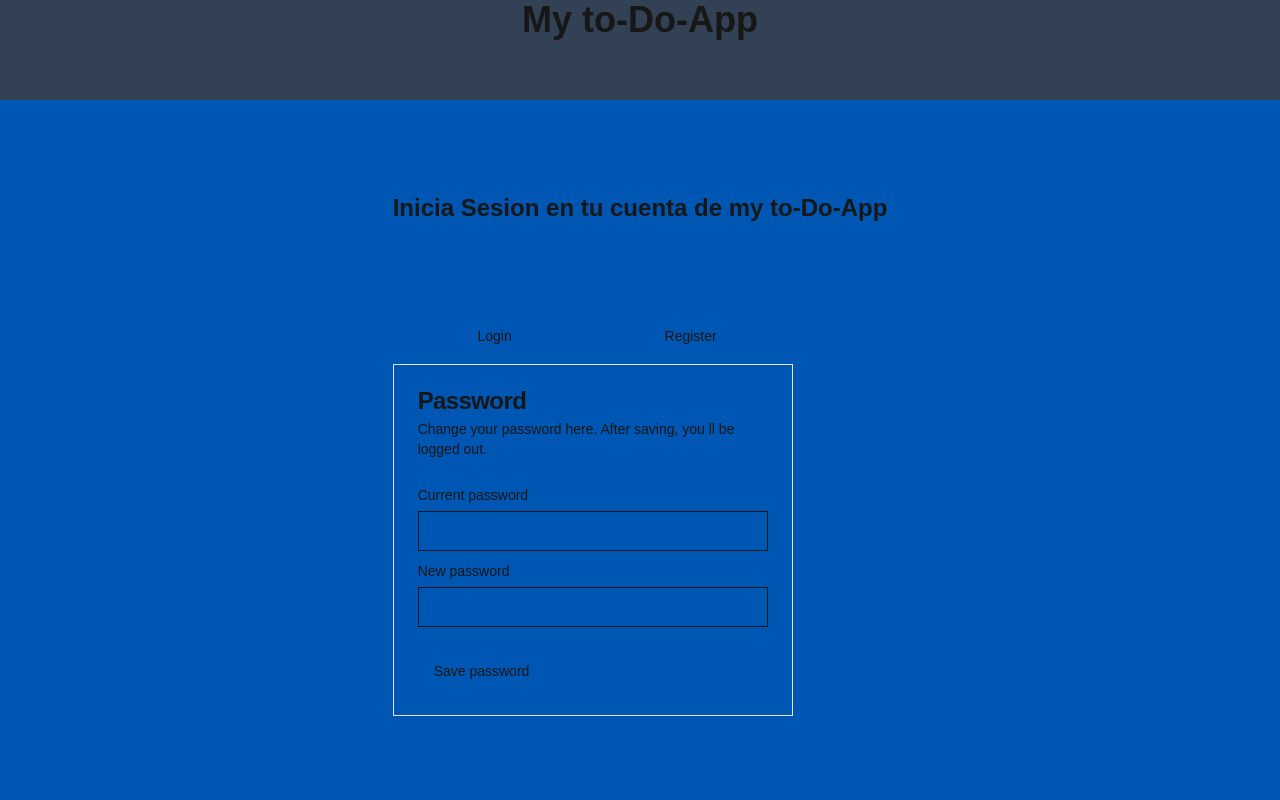
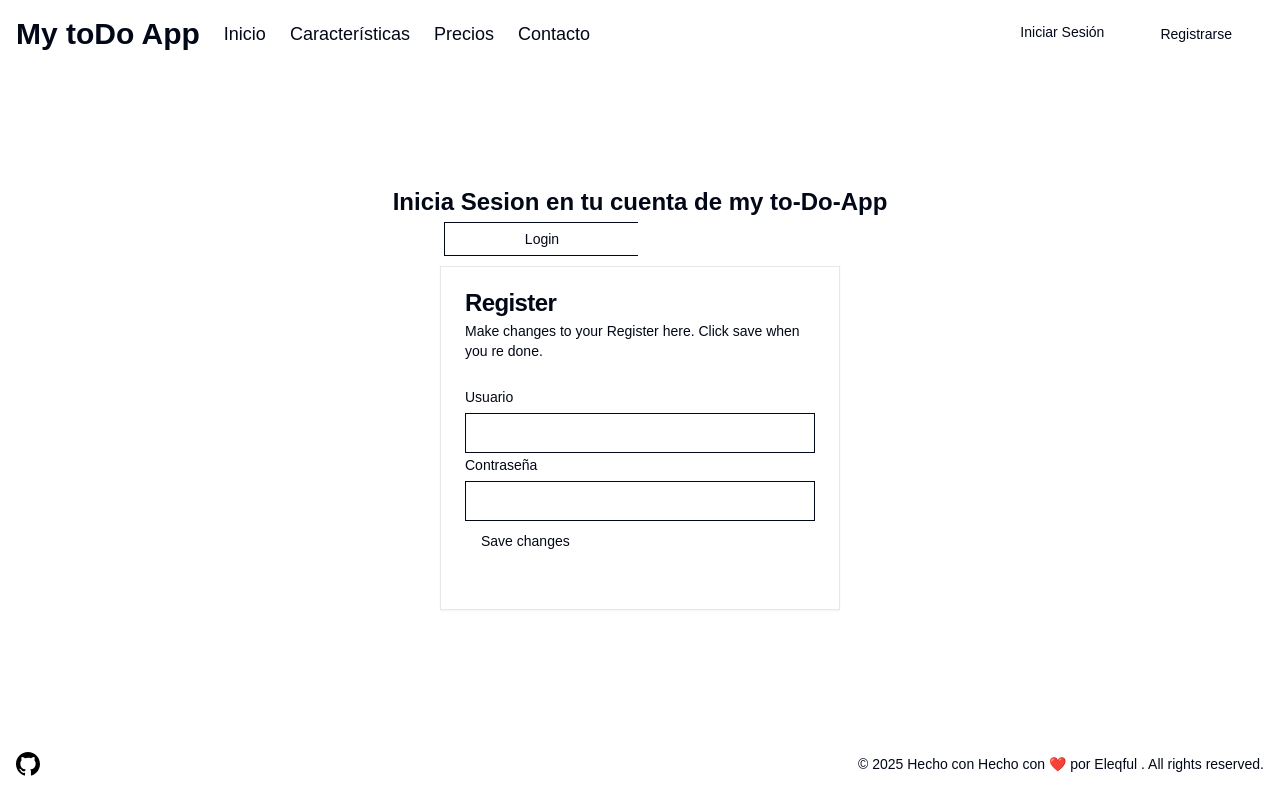
Before and after one commit to EleanQuintero/my-todo-v3, a Next.js app: page /login in a window 1280 px wide. Both pictures are taken after a click on the tab "Register". Shown: the top 800 px of the page. Built offline with nearby package versions, Linux system fonts and the light colour scheme; no server answers.

Commit message:
agregar soporte para Tailwind CSS, mejorar el diseño de la página de inicio de sesión, y añadir un pie de página con enlaces a GitHub

```diff
--- a/src/app/lib/data.tsx
+++ b/src/app/lib/data.tsx
@@ -25,6 +25,7 @@ export async function fetchUsers({ username, password }: userData): Promise<user
         } else {
             const json = await response.json();
             const user: userData = json
+            window.location.href = '/dashboard'
             return user;
         }
     } catch (error: unknown) {
--- a/src/app/login/layout.tsx
+++ b/src/app/login/layout.tsx
@@ -1,10 +1,8 @@
 import type { Metadata } from "next";
-import GHLogo from "../ui/icons/gh-logo";
 import { UserDataProvider } from "@/contexts/userDataContext";
 import "@/app/ui/globals.css"
-
-
-const currentYear = new Date().getFullYear();
+import { Header } from "@/components/Header";
+import Footer from "@/components/ui/Footer";
 
 export const metadata: Metadata = {
   title: "Login Page",
@@ -18,23 +16,16 @@ export default function LoginLayout({
 }>) {
 
   return (
-      <body>
-        <main className="grid grid-rows-custom-layout m-auto p-0 h-screen">
-        <h1 className=" bg-slate-700 grid font-extrabold text-4xl justify-items-center">My to-Do-App</h1>
+    <main className="flex flex-col min-h-screen">
+      <Header />
+      <div className="flex flex-1 items-center justify-center">
         <UserDataProvider>
-        {children}
+          <div className="max-w-screen-lg mx-auto p-4 w-full">
+            {children}
+          </div>
         </UserDataProvider>
-        <footer className="bg-slate-700 pt-8 pb-6 f6 color-fg-muted p-responsive-gray-900 text-white w-full flex p-4">
-            <p className="flex-grow text-center">
-                hecho con amor por eleqful © {currentYear}
-            </p>
-            <div className="flex space-x-2">
-                <a target="_blank" href="https://github.com/EleanQuintero" aria-label="GitHub">
-                    <GHLogo className="w-4 h-4"/>
-                </a>
-            </div>
-        </footer>
-        </main>
-      </body>
+      </div>
+      <Footer />
+    </main>
   );
 }
--- a/src/app/login/page.tsx
+++ b/src/app/login/page.tsx
@@ -34,7 +34,7 @@ export default function Login() {
     }
   };
   return (
-    <section className="grid m-auto p-0 h-screen">
+    <section className="grid m-auto p-0 justify-items-center items-center">
         <h1 className="text-2xl font-extrabold justify-items-center m-auto">
           Inicia Sesion en tu cuenta de my to-Do-App
         </h1>
--- a/src/app/ui/globals.css
+++ b/src/app/ui/globals.css
@@ -17,23 +17,18 @@
     --foreground: 210 40% 98%; /* Texto claro */
   }
 }
-:root {
-  --background: #0056b3;
-  --foreground: #171717;
-}
 
 @media (prefers-color-scheme: dark) {
   :root {
-    --background: #0056b3;
-    --foreground: #ededed;
+    --background: 222.2 84% 4.9%; /* Fondo oscuro */
+    --foreground: 210 40% 98%; /* Texto claro */
   }
 }
 
 body {
-  color: var(--foreground);
-  background: var(--background);
   font-family: Arial, Helvetica, sans-serif;
   margin: auto;
   padding: 0;
-  height: 100vh;
+  background-color: hsl(var(--background));
+  color: hsl(var(--foreground));
 }
--- a/src/app/ui/icons/gh-logo.tsx
+++ b/src/app/ui/icons/gh-logo.tsx
@@ -6,8 +6,8 @@ interface GHLogoProps {
 
 const GHLogo: React.FC<GHLogoProps> = ({ className }) => {
     return (
-        <svg xmlns="http://www.w3.org/2000/svg" width="32" height="32" viewBox="0 0 97.707 97.707" className={className}>
-            <path fillRule="evenodd" clipRule="evenodd" d="M48.854 0C21.839 0 0 22 0 49.217c0 21.756 13.993 40.172 33.405 46.69 2.427.49 3.316-1.059 3.316-2.362 0-1.141-.08-5.052-.08-9.127-13.59 2.934-16.42-5.867-16.42-5.867-2.184-5.704-5.42-7.17-5.42-7.17-4.448-3.015.324-3.015.324-3.015 4.934.326 7.523 5.052 7.523 5.052 4.367 7.496 11.404 5.378 14.235 4.074.404-3.178 1.699-5.378 3.074-6.6-10.839-1.141-22.243-5.378-22.243-24.283 0-5.378 1.94-9.778 5.014-13.2-.485-1.222-2.184-6.275.486-13.038 0 0 4.125-1.304 13.426 5.052a46.97 46.97 0 0 1 12.214-1.63c4.125 0 8.33.571 12.213 1.63 9.302-6.356 13.427-5.052 13.427-5.052 2.67 6.763.97 11.816.485 13.038 3.155 3.422 5.015 7.822 5.015 13.2 0 18.905-11.404 23.06-22.324 24.283 1.78 1.548 3.316 4.481 3.316 9.126 0 6.6-.08 11.897-.08 13.526 0 1.304.89 2.853 3.316 2.364 19.412-6.52 33.405-24.935 33.405-46.691C97.707 22 75.788 0 48.854 0z" fill="#fff"/>
+        <svg width="64" height="64" viewBox="0 0 97.707 97.707" className={className}>
+            <path fillRule="evenodd" clipRule="evenodd" d="M48.854 0C21.839 0 0 22 0 49.217c0 21.756 13.993 40.172 33.405 46.69 2.427.49 3.316-1.059 3.316-2.362 0-1.141-.08-5.052-.08-9.127-13.59 2.934-16.42-5.867-16.42-5.867-2.184-5.704-5.42-7.17-5.42-7.17-4.448-3.015.324-3.015.324-3.015 4.934.326 7.523 5.052 7.523 5.052 4.367 7.496 11.404 5.378 14.235 4.074.404-3.178 1.699-5.378 3.074-6.6-10.839-1.141-22.243-5.378-22.243-24.283 0-5.378 1.94-9.778 5.014-13.2-.485-1.222-2.184-6.275.486-13.038 0 0 4.125-1.304 13.426 5.052a46.97 46.97 0 0 1 12.214-1.63c4.125 0 8.33.571 12.213 1.63 9.302-6.356 13.427-5.052 13.427-5.052 2.67 6.763.97 11.816.485 13.038 3.155 3.422 5.015 7.822 5.015 13.2 0 18.905-11.404 23.06-22.324 24.283 1.78 1.548 3.316 4.481 3.316 9.126 0 6.6-.08 11.897-.08 13.526 0 1.304.89 2.853 3.316 2.364 19.412-6.52 33.405-24.935 33.405-46.691C97.707 22 75.788 0 48.854 0z" fill="#000"/>
         </svg>
     );
 };
--- a/src/components/Header.tsx
+++ b/src/components/Header.tsx
@@ -1,9 +1,38 @@
+import Link from "next/link"
+import { Button } from "@/components/ui/button"
 
-
-export const Header: React.FC = () => {
+export function Header() {
   return (
-    <header>
-      <h1 className="title lg:text-7xl w-full text-red-700 font-extrabold text-4xl bg-black">My to-Do-App!</h1>
+    <header className="flex justify-between items-center px-4 py-3 w-full">
+      <div className="container flex h-11 items-center">
+        <div className="flex items-center gap-6">
+          <Link href="/" className="text-3xl font-bold">
+           My toDo App
+          </Link>
+          <nav className="hidden md:flex gap-6">
+            <Link href="/" className="text-lg font-medium transition-colors hover:text-primary">
+              Inicio
+            </Link>
+            <Link href="/caracteristicas" className="text-lg font-medium transition-colors hover:text-primary">
+              Características
+            </Link>
+            <Link href="/precios" className="text-lg font-medium transition-colors hover:text-primary">
+              Precios
+            </Link>
+            <Link href="/contacto" className="text-lg font-medium transition-colors hover:text-primary">
+              Contacto
+            </Link>
+          </nav>
+        </div>
+        <div className="flex gap-2 ml-auto">
+          <Button variant="ghost" asChild>
+            <Link className="text-lg" href="/Login">Iniciar Sesión</Link>
+          </Button>
+          <Button size={"lg"} asChild>
+            <Link className="text-lg font-medium transition-colors hover:text-primary" href="/Login">Registrarse</Link>
+          </Button>
+        </div>
+      </div>
     </header>
   )
 }
--- /dev/null
+++ b/src/components/ui/Footer.tsx
@@ -0,0 +1,25 @@
+import GHLogo from "@/app/ui/icons/gh-logo"
+import Link from "next/link"
+
+export default function Footer() {
+  const currentYear = new Date().getFullYear()
+
+  return (
+    <footer className="bg-background flex-shrink-0">
+      <div className="container mx-auto px-4 py-6 flex flex-col sm:flex-row justify-between items-center">
+        <div className="flex items-center mb-4 sm:mb-0">
+          <Link
+            href="https://github.com/yourusername"
+            target="_blank"
+            rel="noopener noreferrer"
+            className="text-foreground hover:text-primary transition-colors"
+            aria-label="Visit my GitHub profile"
+          >
+            <GHLogo className="w-6 h-6" />
+          </Link>
+        </div>
+        <div className="text-sm text-muted-foreground">© {currentYear} Hecho con Hecho con <span className="text-red-500">❤️</span> por Eleqful  . All rights reserved.</div>
+      </div>
+    </footer>
+  )
+}
--- a/src/components/ui/LogRegisterInput.tsx
+++ b/src/components/ui/LogRegisterInput.tsx
@@ -19,13 +19,13 @@ interface LogRegisterInputProps {
 
 export const LogRegisterInput = ({handleLoginSumbit, handleRegisterSumbit, error}: LogRegisterInputProps) => {
   return (
-    <Tabs defaultValue="Login" className="w-[400px]">
-      <TabsList className="grid w-full grid-cols-2">
-        <TabsTrigger value="Login">Login</TabsTrigger>
-        <TabsTrigger value="Register">Register</TabsTrigger>
+    <Tabs defaultValue="Login" className="w-[400px] ">
+      <TabsList className="grid w-full grid-cols-2 ">
+        <TabsTrigger value="Login" className="bg-background text-foreground border border-muted data-[state=active]:bg-primary data-[state=active]:text-white">Login</TabsTrigger>
+        <TabsTrigger value="Register" className="bg-background text-foreground border border-muted data-[state=active]:bg-primary data-[state=active]:text-white">Register</TabsTrigger>
       </TabsList>
       <TabsContent value="Login">
-        <Card className="bg-background text-foreground border" >
+        <Card className="bg-background text-foreground border">
           <CardHeader>
             <CardTitle>Login</CardTitle>
             <CardDescription>
@@ -33,14 +33,14 @@ export const LogRegisterInput = ({handleLoginSumbit, handleRegisterSumbit, error
             </CardDescription>
           </CardHeader>
           <CardContent className="space-y-2">
-            <form className="text-black font-semibold" onSubmit={handleLoginSumbit}>
+            <form className="font-semibold" onSubmit={handleLoginSumbit}>
               <div className="space-y-1">
-              <Label className="text-sm font-medium" htmlFor="username">Usuario</Label>
-                <Input className="bg-background border-muted"  name="username" type="text" placeholder="Nombre de usuario" />
+                <Label className="text-sm font-medium" htmlFor="username">Usuario</Label>
+                <Input className="bg-background border-muted" name="username" type="text" />
               </div>
               <div className="space-y-1">
-                <Label htmlFor="">Contraseña</Label>
-                <Input name="password" type="password" placeholder="Contraseña" />
+                <Label htmlFor="password">Contraseña</Label>
+                <Input name="password" type="password" />
               </div>
               {error && <p className="text-red-700 font-semibold">{error}</p>}
               <Button type="submit">Save changes</Button>
@@ -51,25 +51,28 @@ export const LogRegisterInput = ({handleLoginSumbit, handleRegisterSumbit, error
         </Card>
       </TabsContent>
       <TabsContent value="Register">
-        <Card>
+        <Card className="bg-background text-foreground border">
           <CardHeader>
-            <CardTitle>Password</CardTitle>
+            <CardTitle>Register</CardTitle>
             <CardDescription>
-              Change your password here. After saving, you ll be logged out.
+              Make changes to your Register here. Click save when you re done.
             </CardDescription>
           </CardHeader>
           <CardContent className="space-y-2">
-            <div className="space-y-1">
-              <Label htmlFor="current">Current password</Label>
-              <Input id="current" type="password" />
-            </div>
-            <div className="space-y-1">
-              <Label htmlFor="new">New password</Label>
-              <Input id="new" type="password" />
-            </div>
+            <form className="font-semibold" onSubmit={handleRegisterSumbit}>
+              <div className="space-y-1">
+                <Label className="text-sm font-medium" htmlFor="username">Usuario</Label>
+                <Input className="bg-background border-muted" name="username" type="text" />
+              </div>
+              <div className="space-y-1">
+                <Label htmlFor="password">Contraseña</Label>
+                <Input name="password" type="password" />
+              </div>
+              {error && <p className="text-red-700 font-semibold">{error}</p>}
+              <Button type="submit">Save changes</Button>
+            </form>
           </CardContent>
           <CardFooter>
-            <Button>Save password</Button>
           </CardFooter>
         </Card>
       </TabsContent>
--- a/src/index.css
+++ b/src/index.css
@@ -1,4 +1,7 @@
 @charset 'utf-8';
+@tailwind base;
+@tailwind components;
+@tailwind utilities;
 
 .title{
 	position: absolute;
--- a/tailwind.config.ts
+++ b/tailwind.config.ts
@@ -64,7 +64,7 @@ export default {
   			}
   		},
   		gridTemplateRows: {
-  			'custom-layout': '100px 1fr 50px',
+  			'custom-layout': '50px 1fr 50px',
   			display: '100px 1fr'
   		},
   		gridTemplateColumns: {
```
